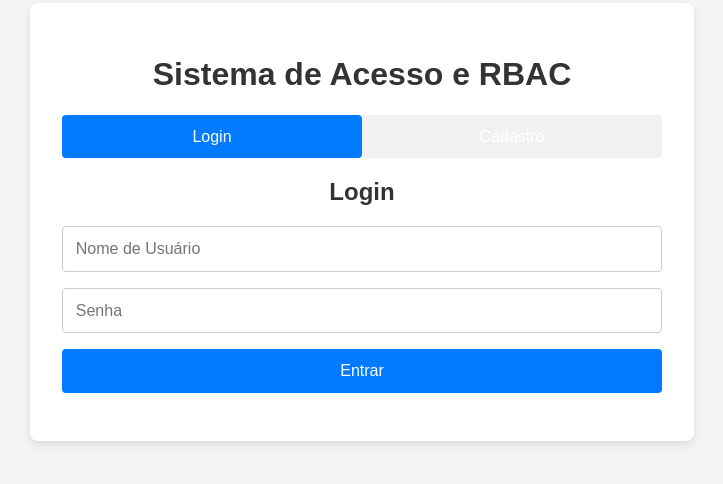
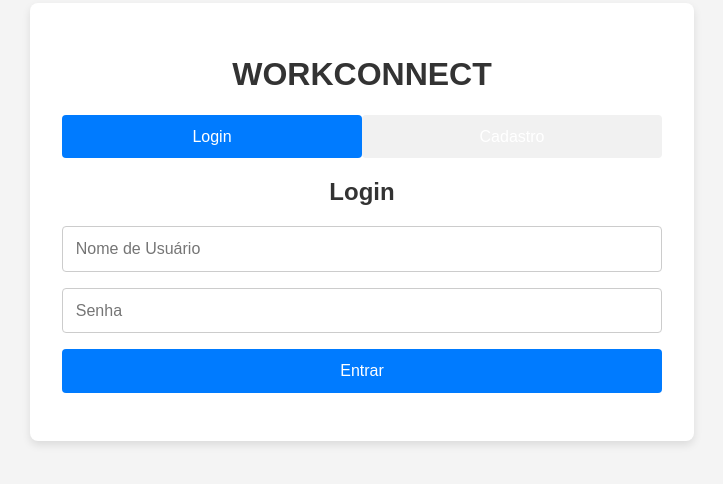
Before and after one commit to adrianoteruo/WorkConnect, a website: page public/index.html in a window 1280 px wide. Shown: the part 178-662 px from the top of the page, without its empty margins (278-1001 px from the left). Drawn offline with Linux system fonts and the light colour scheme.

Commit message:
Update index.html

```diff
--- a/public/index.html
+++ b/public/index.html
@@ -8,7 +8,7 @@
 </head>
 <body>
     <div class="container">
-        <h1>Sistema de Acesso e RBAC</h1>
+        <h1>WORKCONNECT</h1>
 
         <div class="tabs">
             <button class="tab-button active" onclick="openTab('login')">Login</button>
```
